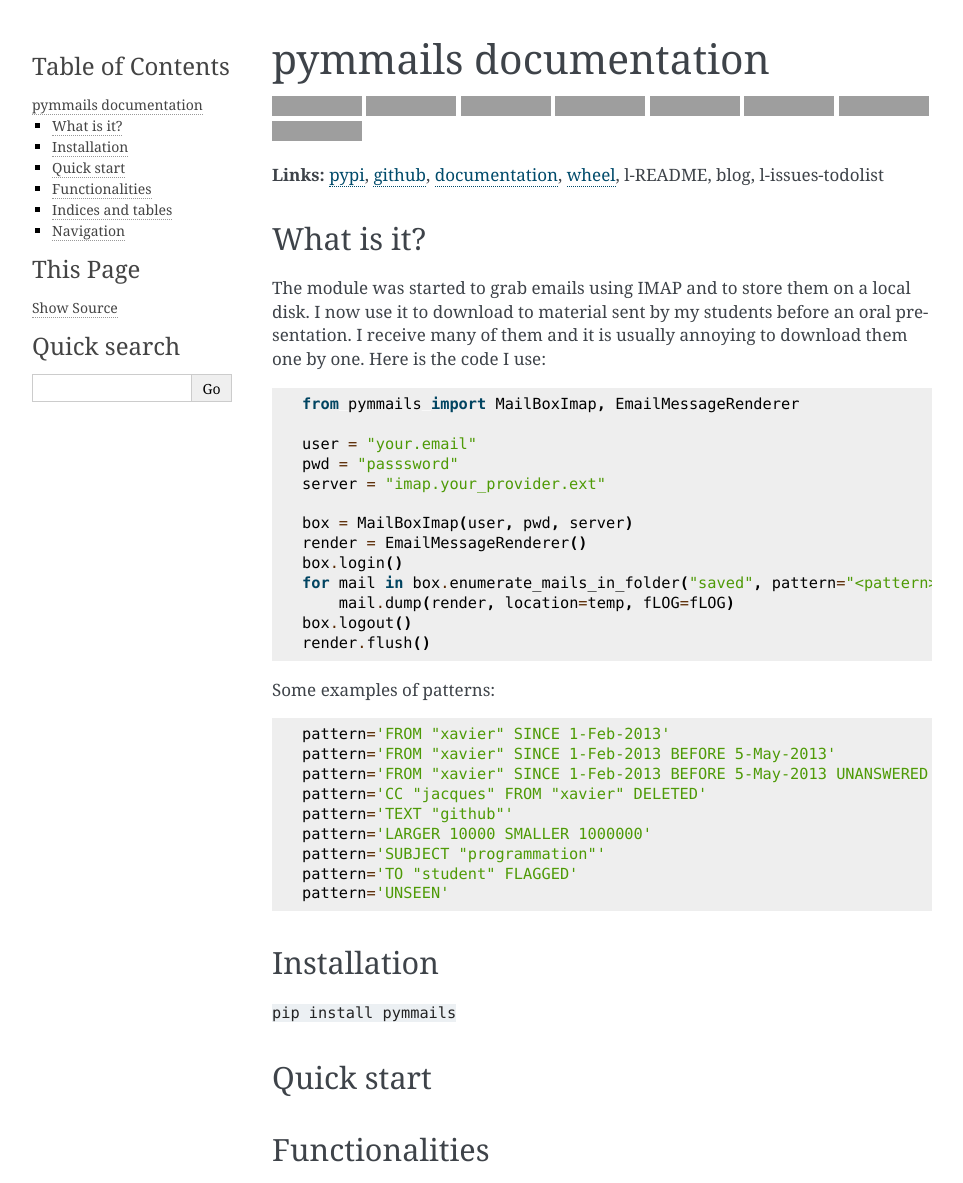
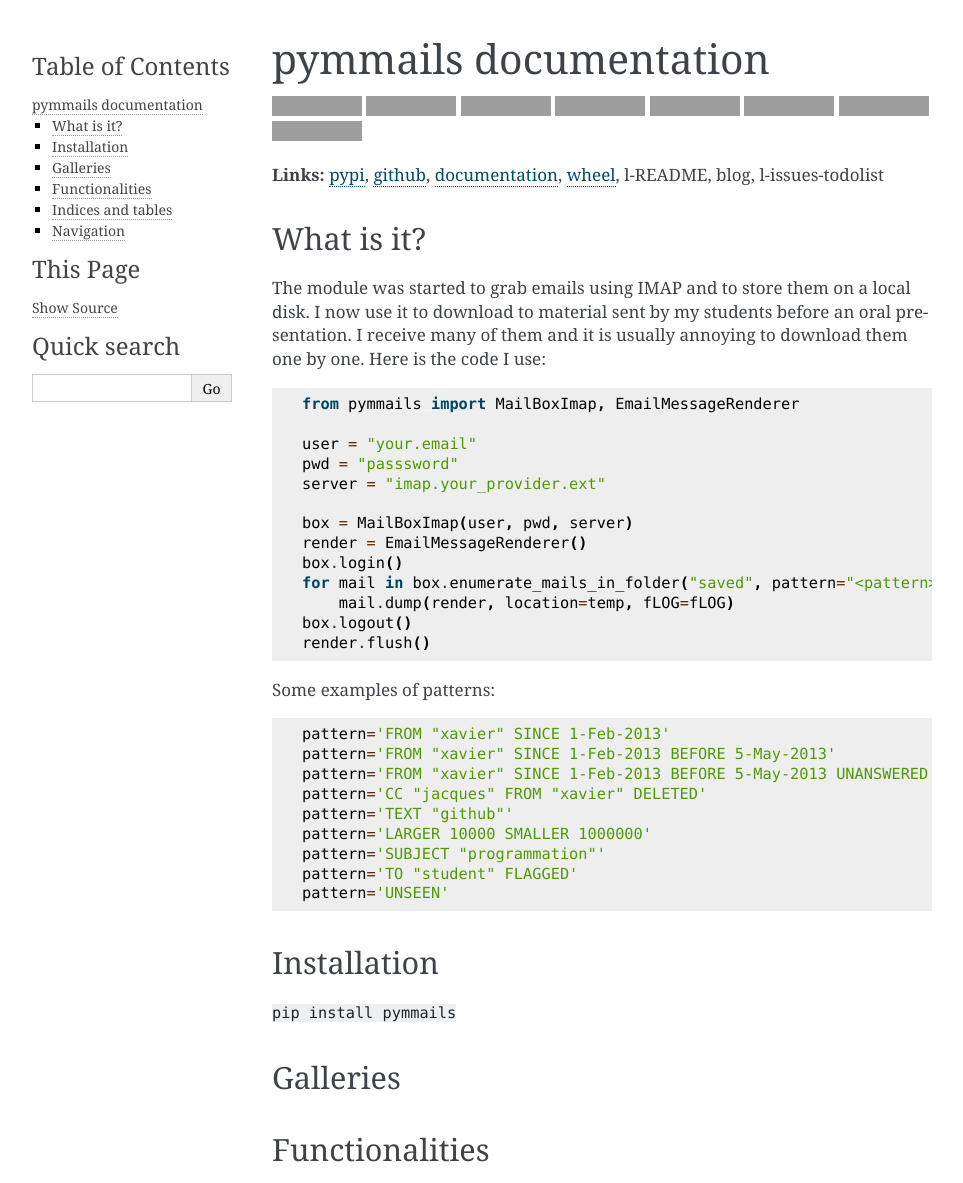
Before and after one commit to sdpython/pymmails, a Sphinx documentation site: the page built from _doc/sphinxdoc/source/index.rst, in a window 1280 px wide, cut to the strip 0-1183 px from the top of the page. Shown: the whole strip, without its empty margins (148-1111 px from the left). Built offline with Sphinx 7.4.7, drawn with Linux system fonts in a browser that asks for light colours; pages that are not in the unit, such as notebooks, are missing from menus; part of the change alters nothing that is shown; grey boxes are pictures that could not be loaded.

```diff
--- a/_doc/sphinxdoc/source/index.rst
+++ b/_doc/sphinxdoc/source/index.rst
@@ -1,7 +1,3 @@
-.. project_name documentation documentation master file, created by
-   sphinx-quickstart on Fri May 10 18:35:14 2013.
-   You can adapt this file completely to your liking, but it should at least
-   contain the root `toctree` directive.
 
 pymmails documentation
 ======================
@@ -85,14 +81,14 @@ Installation
 ``pip install pymmails``
 
 
-Quick start
------------
+Galleries
+---------
 
 .. toctree::
-    :maxdepth: 1
+    :maxdepth: 2
 
-    all_example
-    all_notebooks
+    gyexamples/index
+    gynotebooks/index
 
 
 Functionalities
```
